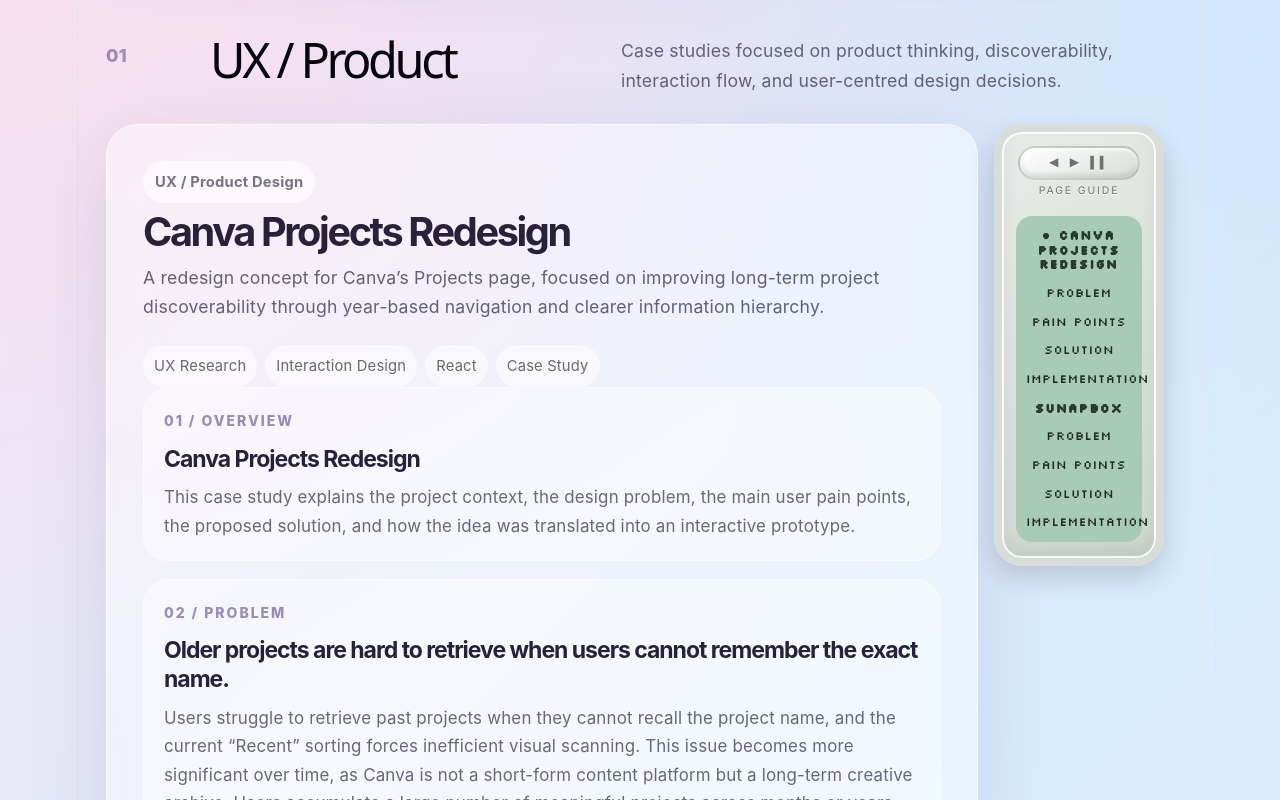
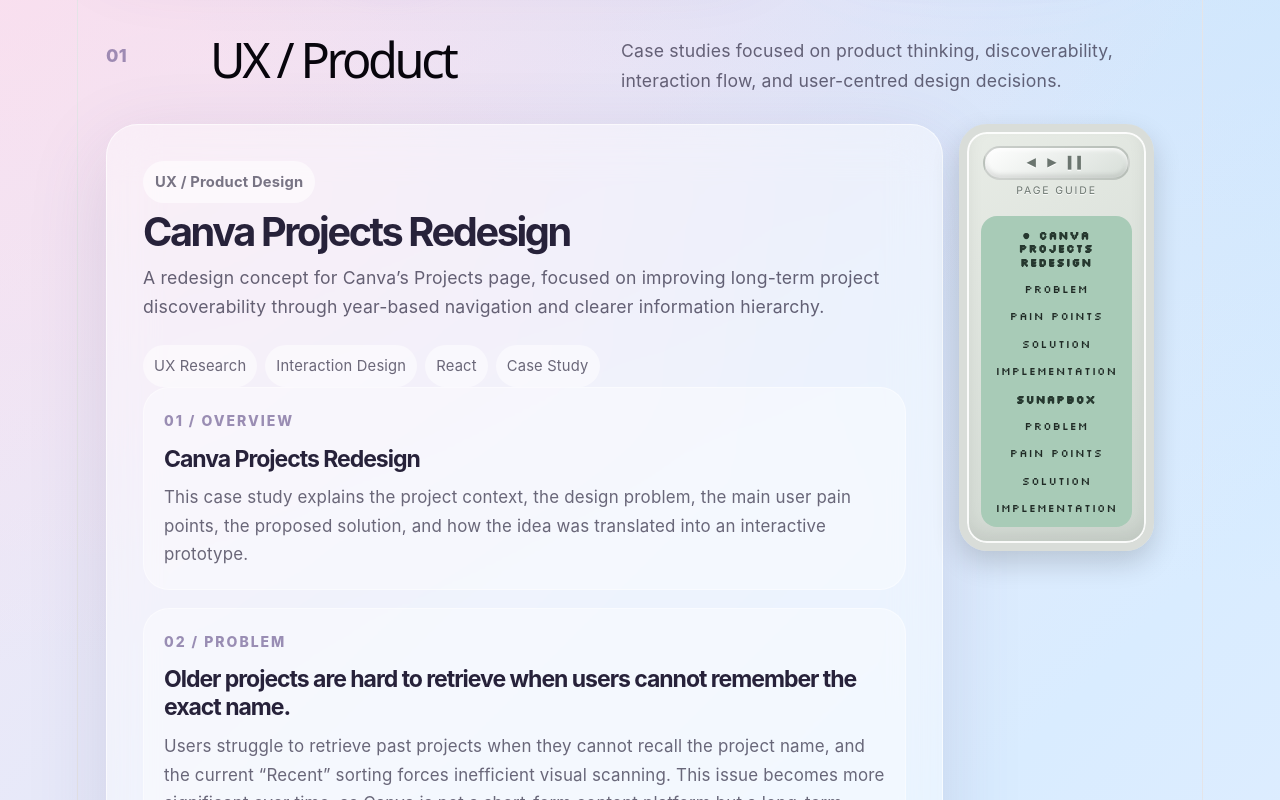
Before and after one commit to jesstasha/portfolio-2026, a React (Vite) app: page / in a window 1280 px wide. Shown: the part 760-1560 px from the top of the page. Built offline with nearby package versions, Linux system fonts and the light colour scheme.

Commit message:
Adjust page guide width for better text fit

```diff
--- a/src/App.css
+++ b/src/App.css
@@ -2222,3 +2222,18 @@
     -0.5px 0 #26382f,
     0 0.5px #26382f !important;
 }
+
+
+/* Slightly widen MP3 Page Guide so long labels fit better */
+.page-remote {
+  width: 195px !important;
+}
+
+.project-page-layout {
+  grid-template-columns: minmax(0, 1fr) 215px !important;
+}
+
+.page-remote a {
+  font-size: 0.62rem !important;
+  letter-spacing: 0.09em !important;
+}
```
